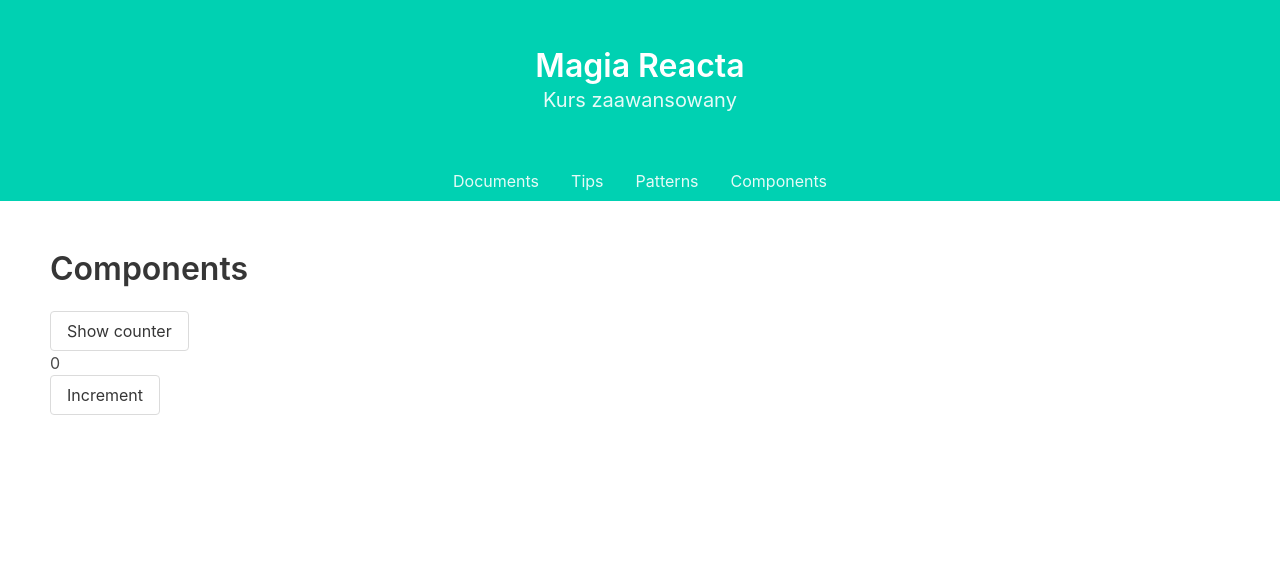
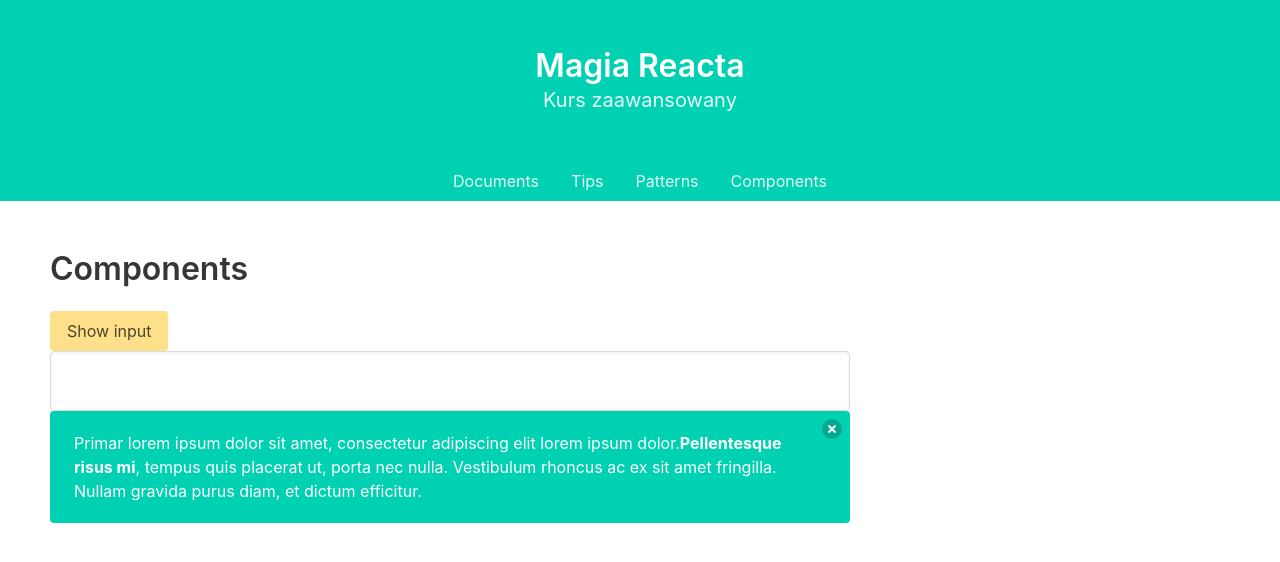
Before and after one commit to TZ-fn/kurs-magia-reacta-hr, a React (Create React App) app: page /components in a window 1280 px wide. Shown: the top 562 px of the page. Built offline with nearby package versions, Linux system fonts and the light colour scheme.

Commit message:
Add a notification and some styling

```diff
--- a/src/components/views/Components.jsx
+++ b/src/components/views/Components.jsx
@@ -1,27 +1,45 @@
 import React, { useState } from 'react';
+import cx from 'classnames';
+import styles from './Components.module.scss';
 
 const Components = () => {
-  const [counter, setCounter] = useState(0);
-  const [isCounterVisible, setIsCounterVisible] = useState(true);
+  const [inputContent, setInputContent] = useState('');
+  const [isInputVisible, setIsInputVisible] = useState(true);
 
-  const incrementCounter = () => {
-    setCounter(counter + 1);
+  const handleInputChange = (e) => {
+    setInputContent(e.target.value);
   };
 
   return (
     <div>
       <h2 className='title is-3'>Components</h2>
-      <button
-        type='button'
-        className='button'
-        onClick={() => setIsCounterVisible(!isCounterVisible)}
-      >
-        Show counter
-      </button>
-      {isCounterVisible ? <p className>{counter}</p> : null}
-      <button type='button' className='button' onClick={incrementCounter}>
-        Increment
-      </button>
+      <div className={styles.wrapper}>
+        <button
+          type='button'
+          className={cx('button', 'is-warning', styles['show-input-button'])}
+          onClick={() => setIsInputVisible(!isInputVisible)}
+        >
+          Show input
+        </button>
+
+        {isInputVisible ? (
+          <input
+            name='name'
+            type='text'
+            className='input is-large'
+            onChange={handleInputChange}
+            value={inputContent}
+          />
+        ) : null}
+
+        <div className='notification is-primary'>
+          <button type='button' className='delete' aria-label='Close this notification.' />
+          Primar lorem ipsum dolor sit amet, consectetur adipiscing elit lorem ipsum dolor.
+          <strong>Pellentesque risus mi</strong>, tempus quis placerat ut, porta nec nulla.
+          Vestibulum rhoncus ac ex sit amet fringilla. Nullam gravida purus diam, et dictum
+          efficitur.
+        </div>
+      </div>
     </div>
   );
 };
--- /dev/null
+++ b/src/components/views/Components.module.scss
@@ -0,0 +1,7 @@
+.wrapper {
+  width: 800px;
+}
+
+button {
+  margin-bottom: 25px;
+}
```
